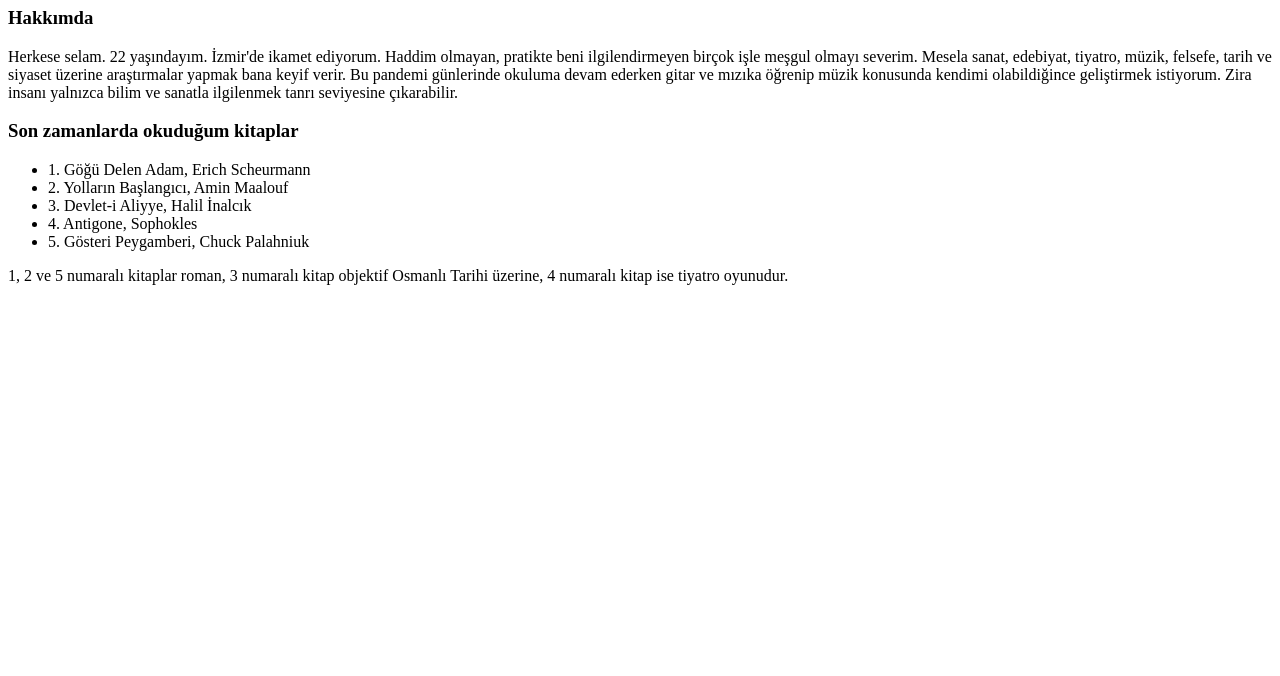
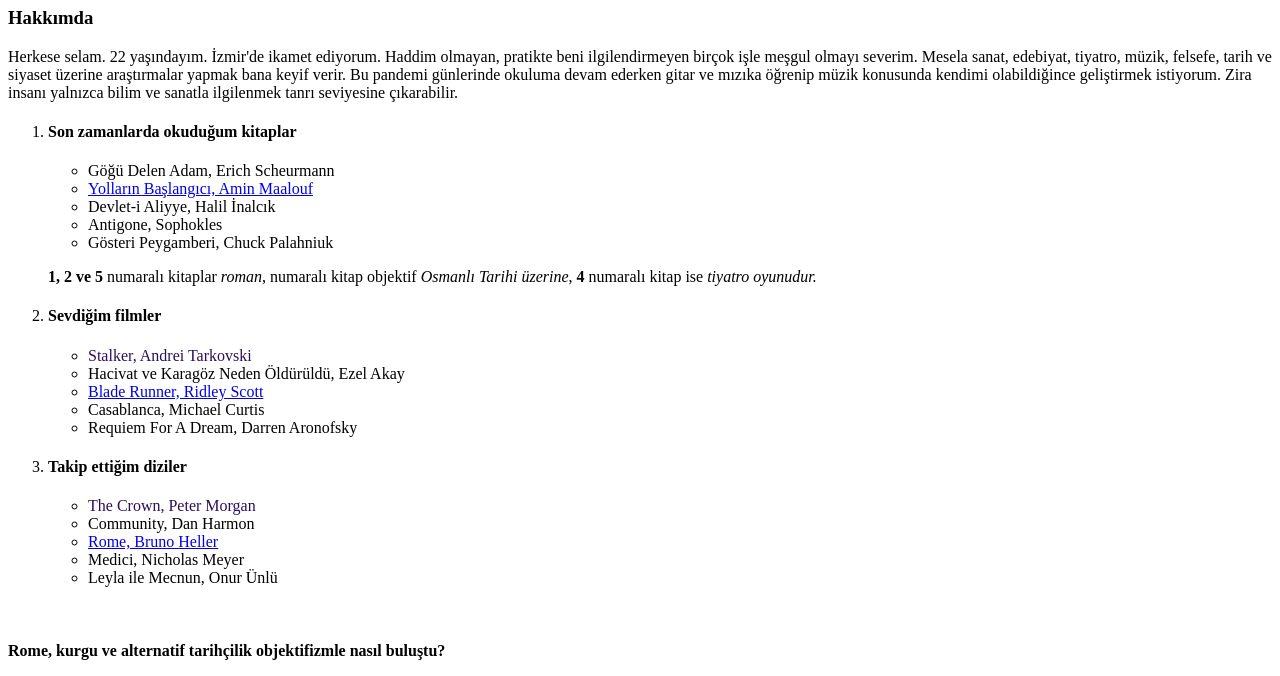
Before and after one commit to eberkeaydin/patika-hw-1, a plain HTML site: page index.html in a window 1280 px wide. Shown: the part 73-749 px from the top of the page. Drawn offline with Linux system fonts and the light colour scheme.

Commit message:
ödev 2 ile güncellendi

```diff
--- a/index.html
+++ b/index.html
@@ -10,14 +10,49 @@
     <h1>Emin Berke Aydın</h1>
     <h3>Hakkımda</h3>
     <p>Herkese selam. 22 yaşındayım. İzmir'de ikamet ediyorum. Haddim olmayan, pratikte beni ilgilendirmeyen birçok işle meşgul olmayı severim. Mesela sanat, edebiyat, tiyatro, müzik, felsefe, tarih ve siyaset üzerine araştırmalar yapmak bana keyif verir. Bu pandemi günlerinde okuluma devam ederken gitar ve mızıka öğrenip müzik konusunda kendimi olabildiğince geliştirmek istiyorum. Zira insanı yalnızca bilim ve sanatla ilgilenmek tanrı seviyesine çıkarabilir.  </p>
-    <h3>Son zamanlarda okuduğum kitaplar</h3>
-    <ul>
-        <li>1. Göğü Delen Adam, Erich Scheurmann</li>
-        <li>2. Yolların Başlangıcı, Amin Maalouf</li>
-        <li>3. Devlet-i Aliyye, Halil İnalcık</li>
-        <li>4. Antigone, Sophokles</li>
-        <li>5. Gösteri Peygamberi, Chuck Palahniuk</li>
-    </ul>
-    <p>1, 2 ve 5 numaralı kitaplar roman, 3 numaralı kitap objektif Osmanlı Tarihi üzerine, 4 numaralı kitap ise tiyatro oyunudur. </p>
+    <ol>
+        <li>
+            <h4>Son zamanlarda okuduğum kitaplar</h4>
+            <ul>
+                <li>Göğü Delen Adam, Erich Scheurmann</li>
+                <li>
+                    <a href="https://www.goodreads.com/book/show/10116495-yollar-n-ba-lang-c">Yolların Başlangıcı, Amin Maalouf</a></li>
+                <li>Devlet-i Aliyye, Halil İnalcık</li>
+                <li>Antigone, Sophokles</li>
+                <li>Gösteri Peygamberi, Chuck Palahniuk</li>
+            </ul>
+            <p><strong>1, 2 ve 5</strong> numaralı kitaplar <em>roman</em>,  numaralı kitap objektif <em>Osmanlı Tarihi üzerine</em>, <strong>4</strong> numaralı kitap ise <em>tiyatro oyunudur.</em> </p>
+        </li>
+        <li>
+            <h4>Sevdiğim filmler</h4>
+            <ul>
+                <li><span style="color: rgb(44, 14, 92);">Stalker, Andrei Tarkovski</span></li>
+                <li>Hacivat ve Karagöz Neden Öldürüldü, Ezel Akay</li>
+                <li>
+                    <a href="https://www.imdb.com/title/tt0083658/">Blade Runner, Ridley Scott</a></li>
+                <li>Casablanca, Michael Curtis</li>
+                <li>Requiem For A Dream, Darren Aronofsky</li>
+            </ul>
+        </li>
+        <li>
+            <h4>Takip ettiğim diziler</h4>
+            <ul>
+                <li><span style="color: rgb(44, 14, 92);">The Crown, Peter Morgan</span></li>
+                <li>Community, Dan Harmon</li>
+                <li>
+                    <a href="https://www.imdb.com/title/tt0384766/?ref_=nv_sr_srsg_0">Rome, Bruno Heller</a></li>
+                <li>Medici, Nicholas Meyer</li>
+                <li>Leyla ile Mecnun, Onur Ünlü</li>
+            </ul>
+        </li>
+    </ol>
+    <br>
+    <h4>Rome, kurgu ve alternatif tarihçilik objektifizmle nasıl buluştu? </h4>
+    <a href="https://www.imdb.com/title/tt0384766/">
+        <img src="https://dizimutfagi.files.wordpress.com/2018/05/rome-dizisi-konusu.jpg?w=620" alt="Rome(series)" title="Rome, HBO(2005)" width="300" height="200" >
+    </a>
+    <p>Rome, HBO yapımı bir televizyon dizisi. Altın Küre ve Emmy Ödülleri dahil birçok ödüle aday gösterilmiş bu mini dizinin ilk sezonu 28 Ağustos 2005 tarihinde yayınlanmaya başladı ve 12 bölüm sürdü. İkinci sezonu ise 10 bölüm sürdü ve 14 Ocak 2007 tarihinde başladı. Türkiye'de ilk sezonu CNBC-e kanalında yayınlandı.</p>
+
+
 </body>
 </html>
```
